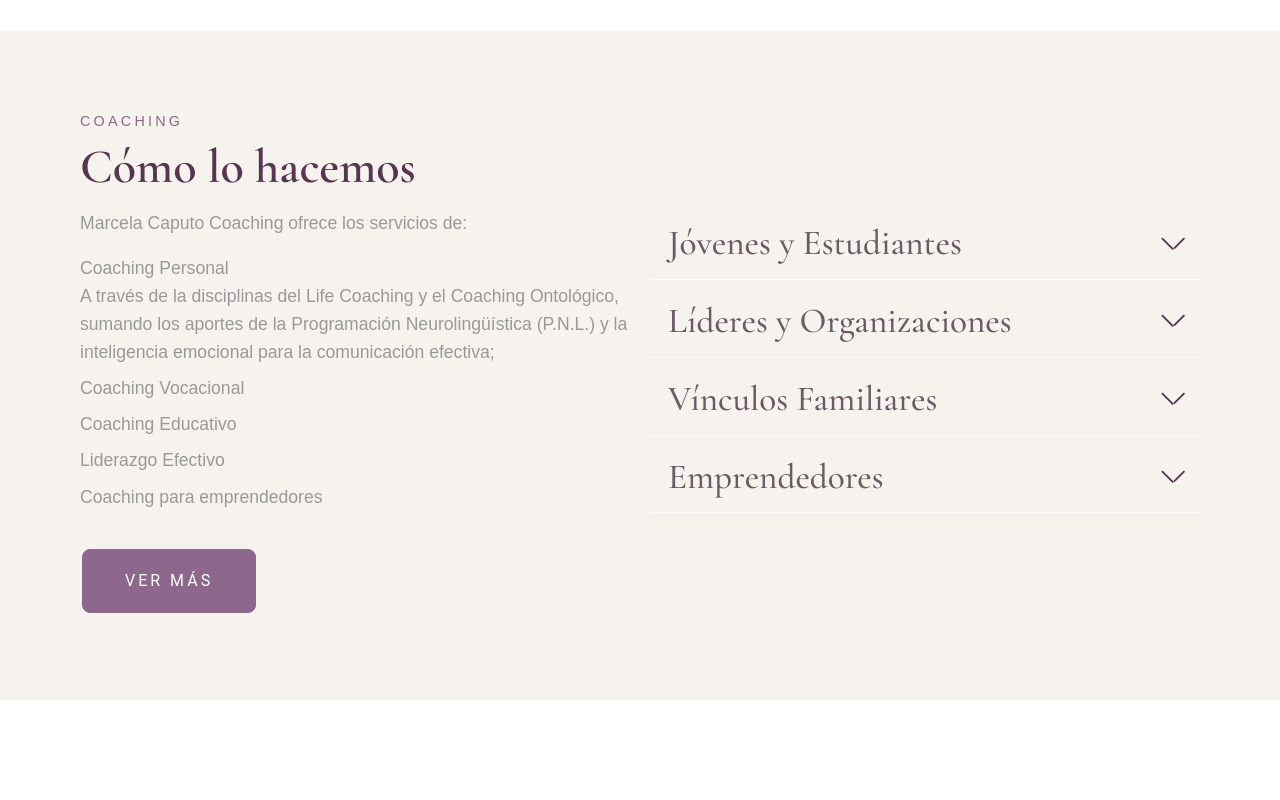
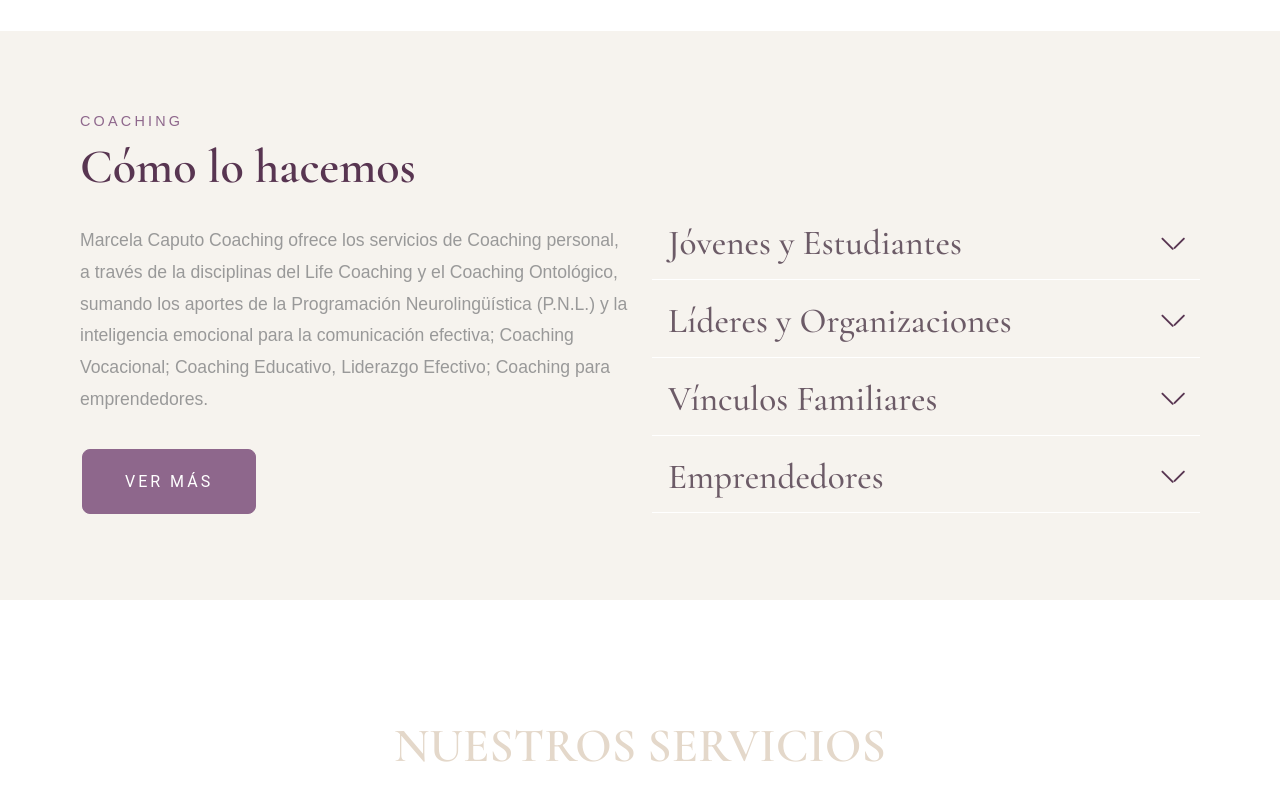
Before and after one commit to AgustinTafura/mc-coaching, a Next.js app: page / in a window 1280 px wide. Shown: the part 1602-2402 px from the top of the page. Built offline with nearby package versions, Linux system fonts and the light colour scheme; a web font is replaced by a local one.

Commit message:
imagen Me

```diff
--- a/components/HomeServices.jsx
+++ b/components/HomeServices.jsx
@@ -18,11 +18,15 @@
                                 <h3
                                     className="mbr-section-title align-left mbr-bold mbr-white pb-2 mbr-fonts-style display-22">
                                     Cómo lo hacemos</h3>
-                            <div className="mbr-black col-md-12 md-pb col-lg-6">
-                                <p className="mbr-text mbr-white align-left mbr-regular mbr-fonts-style display-77">
-                                    Marcela Caputo Coaching ofrece los servicios de:
+                            <div className="align-content-between col-lg-6 col-md-12 d-lg-flex flex-wrap mbr-black md-pb" style={{maxHeight: "310.85px"}}>
+                                <p className="mbr-text mbr-white align-left mbr-regular mbr-fonts-style display-77 mt-3" style={{lineHeight:"1.8"}}>
+                                    Marcela Caputo Coaching ofrece los servicios de Coaching personal,
+                                    a través de la disciplinas del Life Coaching y el Coaching Ontológico,
+                                    sumando los aportes de la Programación Neurolingüística (P.N.L.) y
+                                    la inteligencia emocional para la comunicación efectiva; Coaching Vocacional;
+                                    Coaching Educativo, Liderazgo Efectivo; Coaching para emprendedores.
                                 </p>
-                                <ul className="mbr-text pb-4 mbr-white align-left mbr-regular mbr-fonts-style display-77">
+                                {/* <ul className="mbr-text pb-4 mbr-white align-left mbr-regular mbr-fonts-style display-77">
                                     <li className='pb-2'>
                                         <b>Coaching Personal</b><br/> A través de la disciplinas
                                         del Life Coaching y el Coaching Ontológico, sumando los aportes de la Programación Neurolingüística
@@ -32,9 +36,7 @@
                                     <li className='pb-2'><b>Coaching Educativo</b></li>
                                     <li className='pb-2'><b>Liderazgo Efectivo</b></li>
                                     <li className='pb-2'><b>Coaching para emprendedores</b></li>
-                                </ul>
-
-
+                                </ul> */}
                                 <div className="mbr-section-btn">
                                     <Link href="#servicios">
                                         <a className="btn btn-md btn-primary display-44" >VER MÁS</a>
@@ -157,8 +159,6 @@
                                             </div>
                                         </div>
                                     </div>
-
-
                                 </div>
                             </div>
                         </div>
@@ -182,7 +182,7 @@
                                     <a >
                                         <div className="card-wrapper">
                                             <div className="img-wrapper">
-                                                <img className="img-big" src="/img/services/life-coaching/1.jpg" alt="Marcela Caputo - Coaching"/>
+                                                <img className="img-big" src="/img/services/life-coaching/1.jpg" alt="Marcela Caputo - Coaching life coaching"/>
                                                 <div className="text-wrap">
                                                     <h4
                                                         className="card-title align-center mbr-semibold mbr-black mbr-fonts-style display-55">
@@ -207,7 +207,7 @@
                                         <a >
                                             <div className="card-wrapper">
                                                 <div className="img-wrapper">
-                                                    <img src="/img/services/liderazgo-efectivo/0.png" alt="Marcela Caputo - Coaching"/>
+                                                    <img src="/img/services/liderazgo-efectivo/0.png" alt="Marcela Caputo - Coaching liderazgo efectivo"/>
                                                     <div className="text-wrap">
                                                         <h4
                                                             className="card-title align-center mbr-semibold mbr-black mbr-fonts-style display-55">
@@ -228,7 +228,7 @@
                                         <a >
                                             <div className="card-wrapper">
                                                 <div className="img-wrapper">
-                                                    <img src="/img/services/coaching-educativo/0.jpg" alt="Marcela Caputo - Coaching"/>
+                                                    <img src="/img/services/coaching-educativo/0.jpg" alt="Marcela Caputo - Coaching coaching educativo"/>
                                                     <div className="text-wrap">
                                                         <h4
                                                             className="card-title align-center mbr-semibold mbr-black mbr-fonts-style display-55">
@@ -249,7 +249,7 @@
                                         <a >
                                             <div className="card-wrapper">
                                                 <div className="img-wrapper">
-                                                    <img src="/img/services/coaching-vocacional/0.jpg" alt="Marcela Caputo - Coaching"/>
+                                                    <img src="/img/services/coaching-vocacional/0.jpg" alt="Marcela Caputo - Coaching coaching vocacional"/>
                                                     <div className="text-wrap">
                                                         <h4
                                                             className="card-title align-center mbr-semibold mbr-black mbr-fonts-style display-55">
@@ -272,7 +272,7 @@
                                         <a >
                                             <div className="card-wrapper">
                                                 <div className="img-wrapper">
-                                                    <img src="/img/services/educacion-neuroemocional/0.png" alt="Marcela Caputo - Coaching"/>
+                                                    <img src="/img/services/educacion-neuroemocional/0.png" alt="Marcela Caputo - Coaching educacion neuroemocional"/>
                                                     <div className="text-wrap">
                                                         <h4
                                                             className="card-title align-center mbr-semibold mbr-black mbr-fonts-style display-55">
--- a/components/Me.js
+++ b/components/Me.js
@@ -12,7 +12,7 @@
                 <div className="container">
                     <div className="row justify-content-center">
                         <div className="img-col col-12 md-pb col-md-6 align-center col-lg-4" width='80%'>
-                            <Image src={MyPic} alt="Mobirise"/>
+                            <img src="/img/meblack1.jpg" alt="Mobirise"/>
                         </div>
                         <div className="mbr-black col-md-6 col-lg-4">
                             <div className="content align-left mbr-white">
--- a/data/index.js
+++ b/data/index.js
@@ -11,8 +11,8 @@
       link: '/servicios',
       list:[
         {
-          name:'life coaching',
-          link: 'life-coaching'
+          name:'coaching personal',
+          link: 'coaching-personal'
         },
         {
           name:'coaching vocacional',
@@ -27,8 +27,8 @@
           link: 'liderazgo-efectivo'
         },
         {
-          name:'educacion neuroemocional',
-          link: 'educacion-neuroemocional'
+          name:'coaching emprendedores',
+          link: 'coaching-emprendedores'
         },
       ]
     },
```
